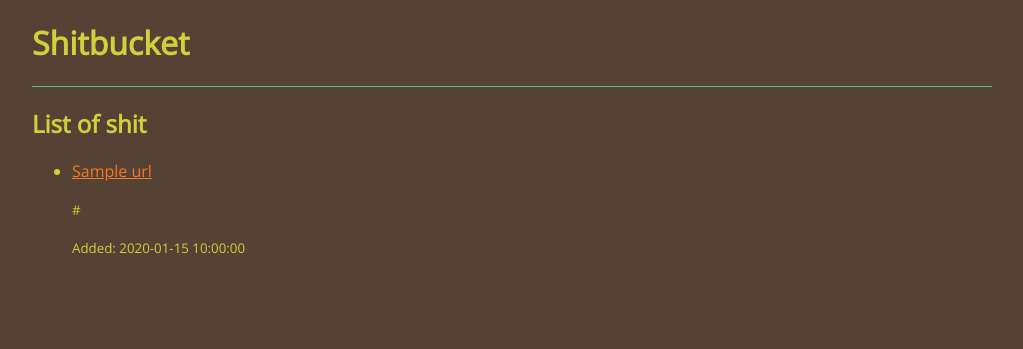
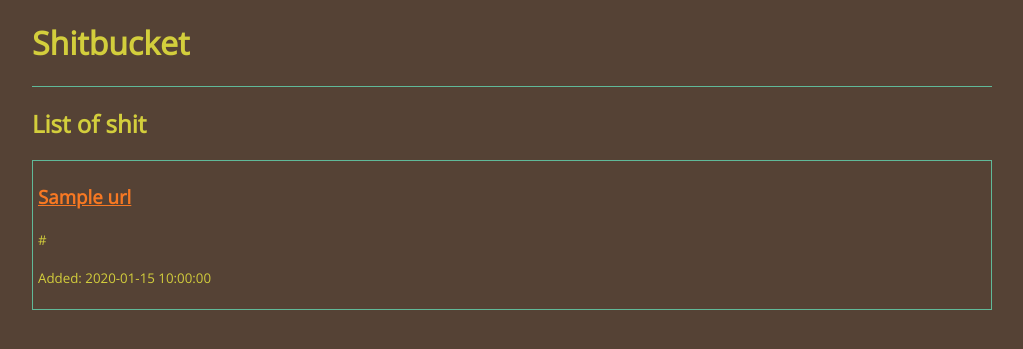
Before and after one commit to kyleterry/shitbucket-py, a Flask app: template shitbucket/templates/index.html in a window 1280 px wide. Shown: the top 349 px of the page, without its empty margins (128-1151 px from the left). Run offline with Flask 2, Linux system fonts and the light colour scheme; the template is opened without the code that fills it: most values are stand-ins (such as "Sample title", 1, 10 or a date in 2020); parts of the project's set-up code (start-up, migrations or seed data) failed here and were passed over.

Commit message:
Looking better!

```diff
--- a/shitbucket/static/css/main.css
+++ b/shitbucket/static/css/main.css
@@ -23,3 +23,13 @@ a {
     width: 960px;
     margin: 0 auto;
 }
+
+.url-item {
+    border: 1px solid #60B999;
+    padding: 5px;
+    margin-bottom: 10px;
+}
+
+.url-item:last-child {
+    margin-bottom: 0;
+}
--- a/shitbucket/templates/index.html
+++ b/shitbucket/templates/index.html
@@ -5,17 +5,15 @@
 {% endblock %}
 
 {% block content %}
-<ul>
 {% for url in urls %}
-<li>
-    <p>
+<div class="url-item">
+    <h3>
         <a href="{{ url.url }}" target="_blank">{{ url.url_title }}</a>
-    </p>
+    </h3>
     <p><small>{{ url.url }}</small></p>
     <p><small>Added: {{ url.created_at }}</small></p>
-</li>
+</div>
 {% else %}
 <p>There is nothing here but silence.</p>
 {% endfor %}
-</ul>
 {% endblock %}
```
